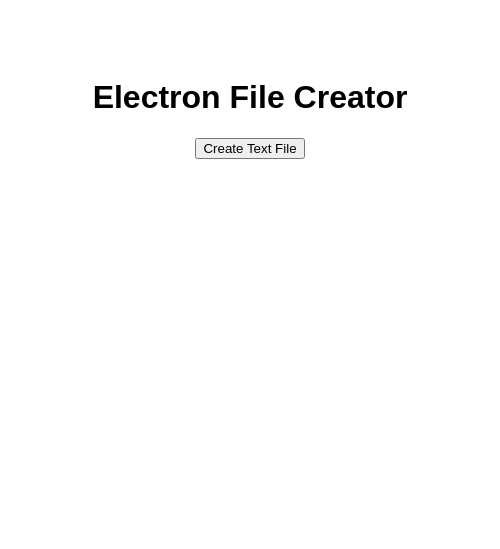
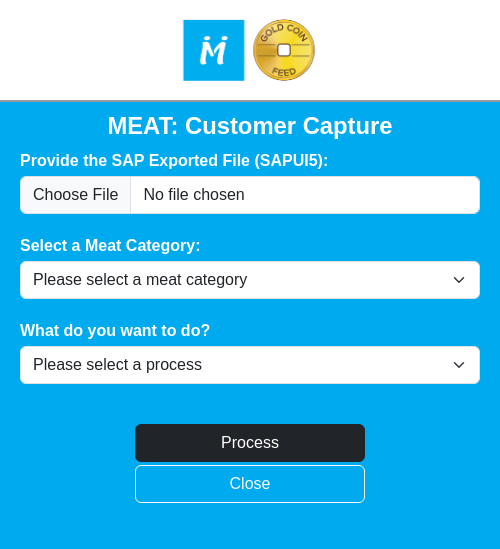
Before and after one commit to darthnihilus0917/test-electron-app, an Electron app: page index.html in a window 500 px wide. Drawn offline with nearby package versions, Linux system fonts and the light colour scheme.

Commit message:
Updated UI

```diff
--- a/index.html
+++ b/index.html
@@ -1,13 +1,60 @@
 <!DOCTYPE html>
 <html>
 <head>
-    <title>Basic Electron App</title>
+    <title>Pilmico | Meat: Customer Capture</title>
     <meta http-equiv="Content-Security-Policy" content="script-src 'self'" />
+    <link rel="stylesheet" href="node_modules/bootstrap/dist/css/bootstrap.min.css" />
     <link rel="stylesheet" href="src/css/styles.css" />
 </head>
 <body>
-    <h1>Electron File Creator</h1>
-    <button id="createFileButton">Create Text File</button>
-    <script src="script.js"></script>
+    <div class="main-wrapper">
+        <div class="header">
+            <img src="src/assets/pilmico-goldcoin.png" alt="Pilmico"/>
+        </div>
+        </div>
+        <div class="container form-content">
+            <h3 class="fw-bold">MEAT: Customer Capture</h3>
+            <!-- <button id="createFileButton">Create Text File</button> -->
+            <div class="sections">
+                <div>
+                    <label class="form-label">Provide the SAP Exported File (SAPUI5):</label>
+                    <input type="file" id="sap-file" class="form-control" accept="application/vnd.openxmlformats-officedocument.spreadsheetml.sheet"/>
+                </div>
+            </div>
+            <div class="sections">
+                <div>
+                    <label class="form-label">Select a Meat Category:</label>
+                    <select id="select-meat" class="form-select">
+                        <option value="0">Please select a meat category</option>
+                        <option value="PORKMEAT">Pork Meat</option>
+                        <option value="POULTRY">Poultry</option>
+                        <option value="SWINE">Swine</option>
+                    </select>
+                </div>
+            </div>
+            <div class="sections">
+                <div>
+                    <label class="form-label">What do you want to do?</label>
+                    <select id="select-process" class="form-select">
+                        <option value="0">Please select a process</option>
+                        <option value="1">Update SOTC</option>
+                        <option value="2">Generate Data Source</option>
+                    </select>
+                </div>
+            </div>
+            <div class="sections button-section">
+                <div class="row">
+                    <div>
+                        <button id="app-process" class="btn btn-dark">Process</button>
+                    </div>
+                    <div>
+                        <button id="app-exit" class="btn btn-outline-light">Close</button>
+                    </div>
+                </div>
+            </div>
+        </div>
+    </div>
+    <script src="node_modules/bootstrap/dist/js/bootstrap.bundle.min.js"></script>
+    <script src="src/scripts/script.js"></script>
 </body>
 </html>
--- a/main.js
+++ b/main.js
@@ -9,7 +9,8 @@
             nodeIntegration: false,
             contextIsolation: true,
             preload: path.join(__dirname, 'preload.js')
-        }
+        },
+        autoHideMenuBar: true,
     });
 
     win.loadFile('index.html');
--- a/package.json
+++ b/package.json
@@ -15,6 +15,8 @@
     "electron": "^30.0.3"
   },
   "dependencies": {
-    "fs": "^0.0.1-security"
+    "bootstrap": "^5.3.3",
+    "fs": "^0.0.1-security",
+    "jquery": "^3.7.1"
   }
 }
--- a/src/css/styles.css
+++ b/src/css/styles.css
@@ -1,5 +1,55 @@
 body {
+    padding: 0;
+    margin: 0;
     font-family: Arial, sans-serif;
+    background-color: #00AAEF;
+}
+
+.header {
+    background-color: white;
     text-align: center;
-    padding-top: 50px;
+    border-bottom: solid 2px #999;
 }
+
+
+.header img {
+    width: 150px;
+}
+
+.form-content {
+    padding: 20px;
+    padding-top: 10px;
+}
+
+.form-content label {
+    color: white;
+    font-weight: bold;
+    margin-bottom: 3px;
+}
+
+.form-content h3 {
+    text-align: center;
+    color: white;
+}
+
+.form-content .sections {
+    margin-bottom: 20px;
+}
+
+.form-content input,
+.form-content select {
+    width: 100%;
+}
+
+.form-content button {
+    width: 50%;
+}
+
+.form-content .button-section {
+    padding-top: 20px;
+}
+
+.form-content .button-section .row > div {
+    margin-bottom: 3px;
+    text-align: center;
+}
```
Also changed, not shown: src/assets/pilmico-goldcoin.png (added), src/scripts/script.js (renamed from script.js), 1 other file.
